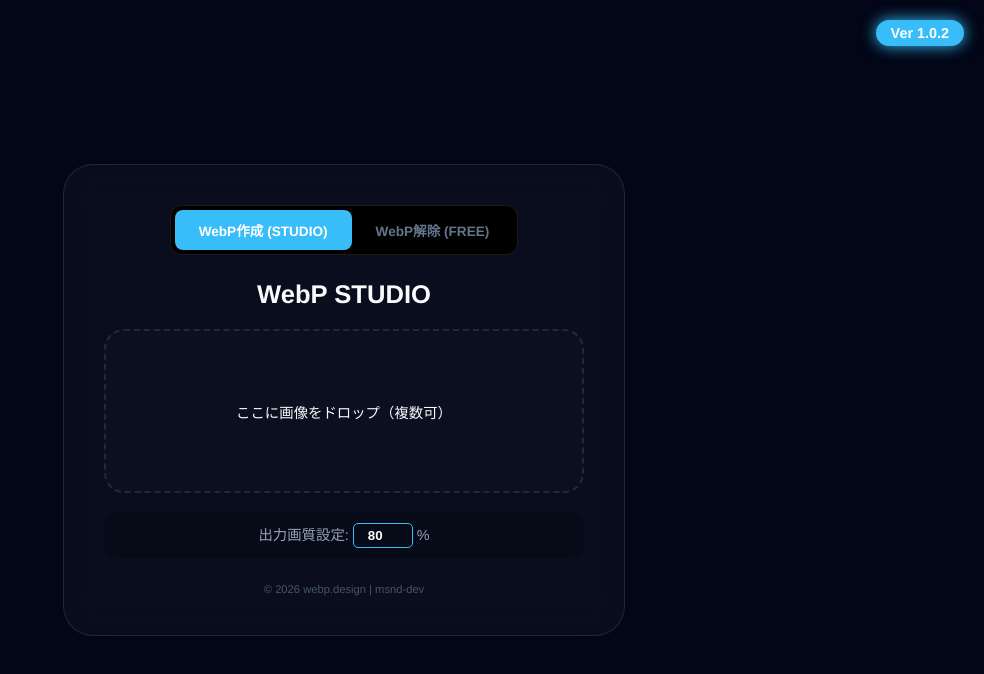
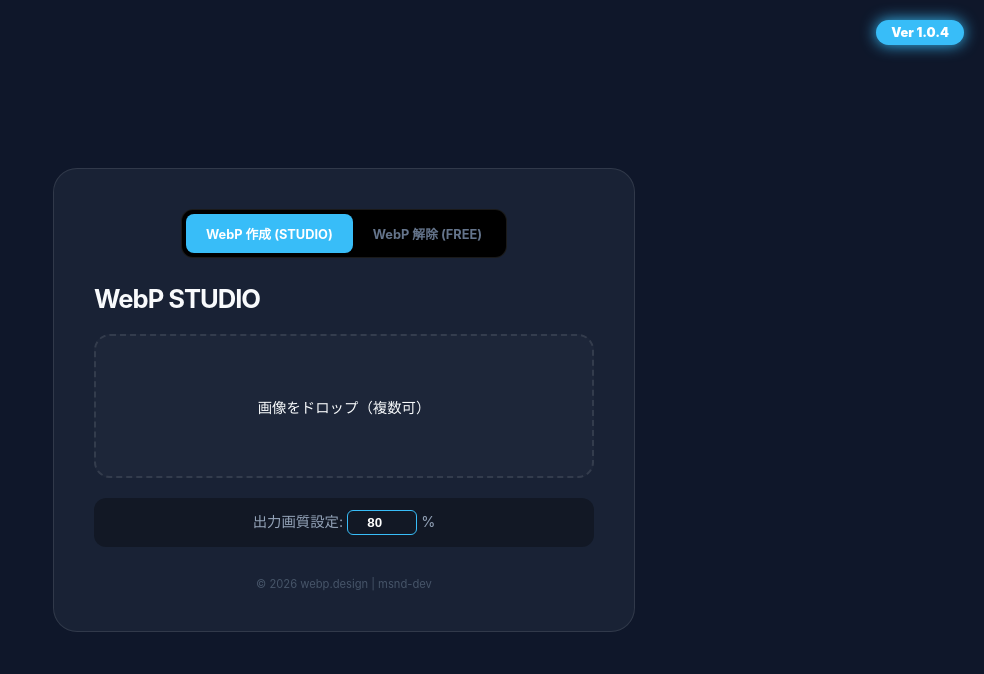
Before and after one commit to msnd-dev/webp-studio, a plain HTML site: page index.html in a window 1280 px wide. Shown: the whole page, without its empty margins (296-1280 px from the left). Drawn offline with nearby package versions, Linux system fonts and the light colour scheme.

Commit message:
Update index.html

```diff
--- a/index.html
+++ b/index.html
@@ -3,53 +3,62 @@
 <head>
     <meta charset="UTF-8">
     <meta name="viewport" content="width=device-width, initial-scale=1.0">
-    <title>WebP STUDIO & FREE | Ver 1.0.2</title>
+    <title>WebP STUDIO | Ver 1.0.4</title>
     <script src="https://cdnjs.cloudflare.com/ajax/libs/jszip/3.10.1/jszip.min.js"></script>
     <style>
-        :root { --p: #38bdf8; --bg: #020617; --txt: #f8fafc; }
-        body { font-family: 'Helvetica Neue', Arial, sans-serif; background: var(--bg); color: var(--txt); margin: 0; display: flex; align-items: center; justify-content: center; min-height: 100vh; }
+        :root { --p: #38bdf8; --bg: #0f172a; --txt: #f8fafc; }
+        body { font-family: 'Inter', sans-serif; background: var(--bg); color: var(--txt); margin: 0; display: flex; align-items: center; justify-content: center; min-height: 100vh; position: relative; }
 
-        /* 社長がすぐ確認できるバージョン表示 */
-        .version-tag {
-            position: absolute; top: 20px; right: 20px;
-            background: var(--p); color: #fff; padding: 5px 15px;
-            border-radius: 50px; font-weight: 900; font-size: 0.9rem;
-            box-shadow: 0 0 15px var(--p);
-        }
+        /* バージョン表記 */
+        .version-tag { position: absolute; top: 20px; right: 20px; background: var(--p); color: #fff; padding: 5px 15px; border-radius: 50px; font-weight: 900; font-size: 0.8rem; box-shadow: 0 0 15px var(--p); z-index: 100; }
 
-        .box { width: 90%; max-width: 480px; background: rgba(255,255,255,0.03); backdrop-filter: blur(20px); padding: 40px; border-radius: 30px; border: 1px solid rgba(255,255,255,0.1); text-align: center; position: relative; }
+        .box { width: 90%; max-width: 500px; background: rgba(30, 41, 59, 0.7); backdrop-filter: blur(20px); padding: 40px; border-radius: 24px; border: 1px solid rgba(255,255,255,0.1); text-align: center; position: relative; }
         .sw { background: #000; padding: 4px; border-radius: 12px; display: inline-flex; margin-bottom: 25px; border: 1px solid rgba(255,255,255,0.1); }
-        .sw b { padding: 10px 24px; border-radius: 8px; cursor: pointer; transition: 0.3s; font-size: 0.85rem; font-weight: bold; color: #64748b; }
+        .sw b { padding: 10px 20px; border-radius: 8px; cursor: pointer; font-size: 0.8rem; color: #64748b; transition: 0.3s; }
         .sw b.act { background: var(--p); color: #fff; }
-        .drop { height: 160px; border: 2px dashed rgba(255,255,255,0.1); border-radius: 20px; display: flex; flex-direction: column; align-items: center; justify-content: center; cursor: pointer; margin: 20px 0; background: rgba(255,255,255,0.01); }
+
+        .drop { height: 140px; border: 2px dashed rgba(255,255,255,0.1); border-radius: 16px; display: flex; flex-direction: column; align-items: center; justify-content: center; cursor: pointer; margin: 20px 0; background: rgba(255,255,255,0.02); transition: 0.3s; }
         .drop:hover { border-color: var(--p); background: rgba(255,255,255,0.05); }
-        .set { margin-bottom: 20px; font-size: 0.9rem; color: #94a3b8; background: rgba(0,0,0,0.2); padding: 10px; border-radius: 12px; }
-        input { background: none; border: 1px solid var(--p); color: #fff; padding: 4px; width: 50px; border-radius: 5px; text-align: center; font-weight: bold; }
-        .res { display: none; margin-top: 20px; padding: 20px; background: rgba(255,255,255,0.05); border-radius: 15px; border: 1px solid var(--p); }
-        .btn { background: var(--p); color: #fff; border: none; width: 100%; padding: 16px; border-radius: 12px; font-weight: 900; cursor: pointer; margin-top: 10px; }
-        footer { margin-top: 25px; font-size: 0.7rem; color: #475569; }
+
+        .set { margin-bottom: 20px; font-size: 0.9rem; color: #94a3b8; background: rgba(0,0,0,0.3); padding: 12px; border-radius: 12px; }
+        input { background: none; border: 1px solid var(--p); color: #fff; padding: 4px; width: 60px; border-radius: 6px; text-align: center; font-weight: bold; }
+
+        .res { display: none; margin-top: 20px; padding: 20px; background: rgba(0,0,0,0.4); border-radius: 16px; border-left: 4px solid var(--p); text-align: left; }
+        .rate { font-size: 2.2rem; font-weight: 900; color: var(--p); margin-bottom: 5px; }
+        .size-line { display: flex; justify-content: space-between; font-family: 'Courier New', monospace; font-size: 0.9rem; color: #94a3b8; border-top: 1px solid rgba(255,255,255,0.1); padding-top: 10px; }
+
+        .btn { background: var(--p); color: #fff; border: none; width: 100%; padding: 16px; border-radius: 12px; font-weight: 900; cursor: pointer; margin-top: 15px; transition: 0.2s; }
+        .btn:active { transform: scale(0.98); }
+
+        footer { margin-top: 30px; font-size: 0.7rem; color: #475569; }
     </style>
 </head>
 <body>
 
-<div class="version-tag">Ver 1.0.2</div>
+<div class="version-tag">Ver 1.0.4</div>
 
 <div class="box">
     <div class="sw">
-        <b id="sB" class="act">WebP作成 (STUDIO)</b>
-        <b id="fB">WebP解除 (FREE)</b>
+        <b id="sB" class="act">WebP 作成 (STUDIO)</b>
+        <b id="fB">WebP 解除 (FREE)</b>
     </div>
-    <h1 id="h" style="margin:0; font-size: 1.6rem;">WebP STUDIO</h1>
+
+    <h1 id="h" style="margin:0; font-size: 1.6rem; text-align: left; letter-spacing: -1px;">WebP STUDIO</h1>
 
     <div class="drop" id="dz">
-        <span style="font-size: 0.9rem;">ここに画像をドロップ（複数可）</span>
+        <span style="font-size: 0.9rem;">画像をドロップ（複数可）</span>
     </div>
 
     <div class="set">出力画質設定: <input type="number" id="q" value="80"> %</div>
 
     <div id="re" class="res">
-        <div id="st" style="font-size: 1.8rem; font-weight: 900; color: var(--p); margin-bottom: 10px;"></div>
-        <button class="btn" id="dl">ZIPで一括保存</button>
+        <div id="st" class="rate"></div>
+        <div class="size-line">
+            <span>前: <span id="s_before" style="color:#fff"></span></span>
+            <span>➔</span>
+            <span>後: <span id="s_after" style="color:var(--p)"></span></span>
+        </div>
+        <button class="btn" id="dl">ZIPで一括保存する</button>
     </div>
 
     <footer>&copy; 2026 webp.design | msnd-dev</footer>
@@ -62,19 +71,26 @@
     const qi = document.getElementById('q');
     qi.value = q;
 
-    function update(nm) {
+    function fsz(b) {
+        if (b < 1024) return b + ' B';
+        if (b < 1024 * 1024) return (b / 1024).toFixed(1) + ' KB';
+        return (b / (1024 * 1024)).toFixed(2) + ' MB';
+    }
+
+    function up(nm) {
         m = nm; localStorage.setItem('v_mode', m);
         const isS = m === 'S';
-        const color = isS ? '#38bdf8' : '#fb923c';
-        document.documentElement.style.setProperty('--p', color);
+        const c = isS ? '#38bdf8' : '#fb923c';
+        document.documentElement.style.setProperty('--p', c);
         document.getElementById('sB').className = isS ? 'act' : '';
         document.getElementById('fB').className = isS ? '' : 'act';
         document.getElementById('h').innerText = isS ? 'WebP STUDIO' : 'WebP FREE';
-        document.body.style.background = isS ? '#020617' : '#0c0400';
+        document.body.style.background = isS ? '#0f172a' : '#0c0400';
     }
-    update(m);
-    document.getElementById('sB').onclick = () => update('S');
-    document.getElementById('fB').onclick = () => update('F');
+
+    up(m);
+    document.getElementById('sB').onclick = () => up('S');
+    document.getElementById('fB').onclick = () => up('F');
     qi.onchange = () => localStorage.setItem('v_qual', qi.value);
 
     const dz = document.getElementById('dz');
@@ -83,16 +99,20 @@
         e.preventDefault();
         const raw = Array.from(e.dataTransfer.files);
         fs = []; let s1 = 0, s2 = 0;
+
         for (const f of raw) {
-            const r = await processFile(f);
+            const r = await pr(f);
             fs.push(r); s1 += f.size; s2 += r.blob.size;
         }
+
         const pct = Math.round((1 - s2/s1) * 100);
         document.getElementById('re').style.display = 'block';
-        document.getElementById('st').innerText = pct > 0 ? `${pct}% 削減成功！` : `最適化済み`;
+        document.getElementById('st').innerText = pct > 0 ? `↓${pct}% 削減` : `最適化済み`;
+        document.getElementById('s_before').innerText = fsz(s1);
+        document.getElementById('s_after').innerText = fsz(s2);
     };
 
-    async function processFile(f) {
+    async function pr(f) {
         return new Promise(res => {
             const rd = new FileReader();
             rd.onload = e => {
```
